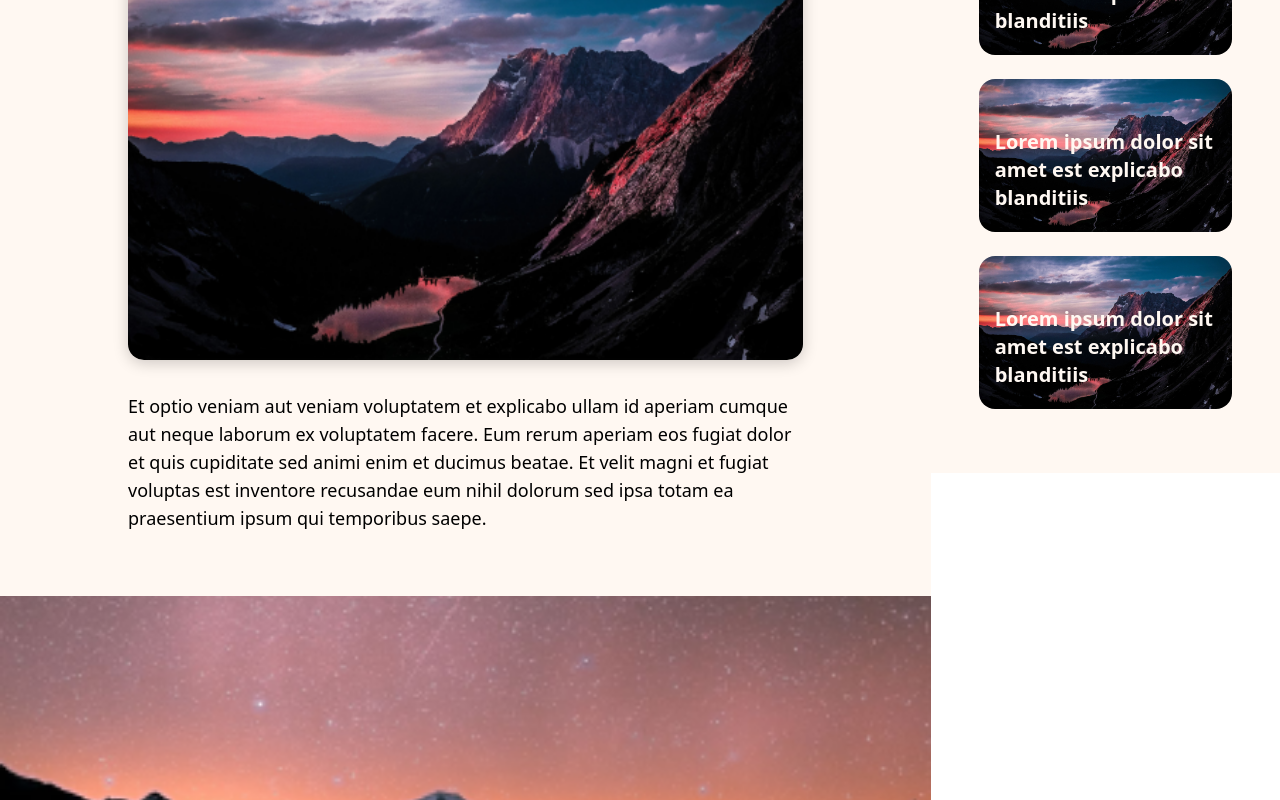
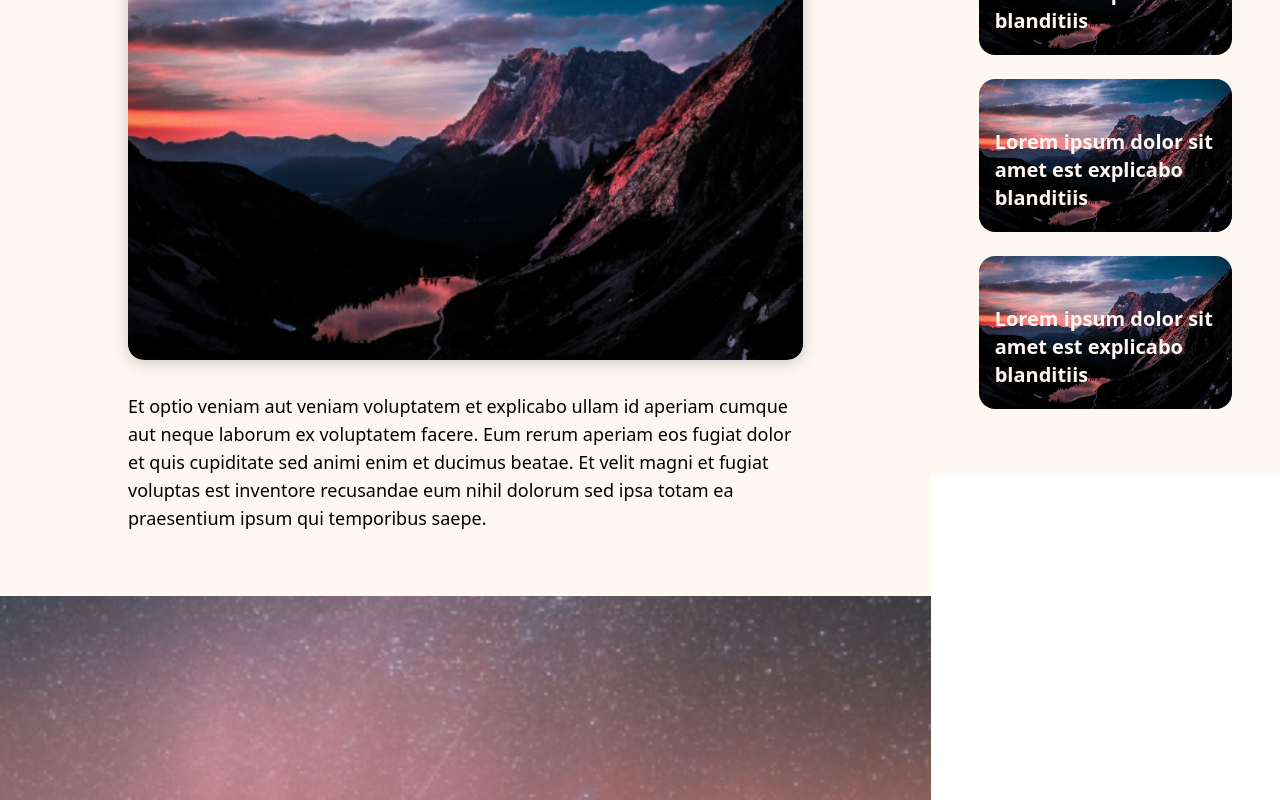
Before and after one commit to dannyfrelink/affiliate-blog, a React (Create React App) app: page /blogs/1 in a window 1280 px wide. Shown: the part 1887-2687 px from the top of the page. Built offline with nearby package versions, Linux system fonts and the light colour scheme; the HTML template or start-up script is replaced by a standard one.

Commit message:
fix: Backdrop image not overlap Header image

```diff
--- a/src/components/pages/blogs/BlogContent.tsx
+++ b/src/components/pages/blogs/BlogContent.tsx
@@ -52,17 +52,7 @@ const BlogContent: React.FC<BlogContentProps> = ({ image, text, images }) => {
 					}`}
 				>
 					<img
-						className={`absolute w-full z-[-99] ${
-							screenSize < 550
-								? "-bottom-32"
-								: screenSize < 750
-								? "-bottom-48"
-								: screenSize < 1000
-								? "-bottom-[16%]"
-								: screenSize < 1400
-								? "-bottom-[10%]"
-								: "-bottom-[20%]"
-						}`}
+						className="absolute w-full z-[-99] max-h-[1000px] object-cover object-center -bottom-6"
 						src={img}
 						alt="Backdrop"
 					/>
```
